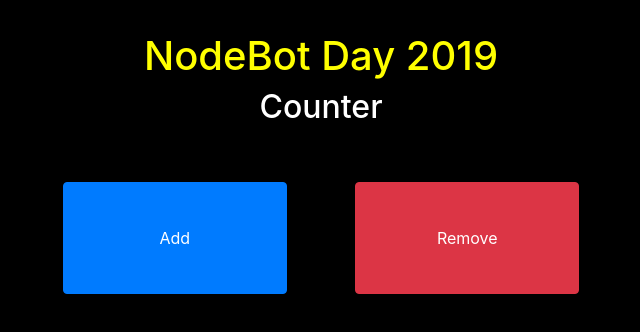
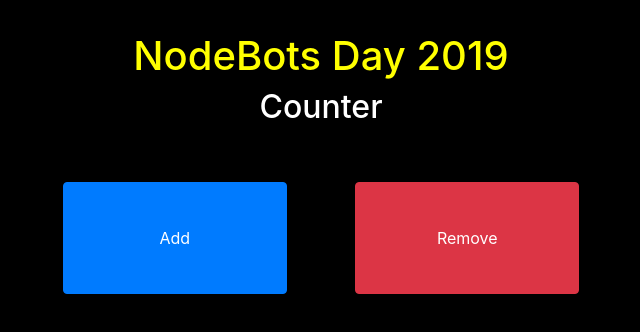
Before and after one commit to camilin87/nodebots-hackaton, a website: page frontend/index.html in a window 1280 px wide. Shown: the whole page, without its empty margins (319-959 px from the left). Drawn offline with nearby package versions, Linux system fonts and the light colour scheme.

Commit message:
update the title

```diff
--- a/frontend/index.html
+++ b/frontend/index.html
@@ -10,14 +10,14 @@
 
     <link rel="stylesheet" type="text/css" href="site.css">
 
-    <title>NodeBot Day 2019</title>
+    <title>NodeBots Day 2019</title>
   </head>
   <body>
 
 
 <div class="container">
 
-  <h1>NodeBot Day 2019 </h1>
+  <h1>NodeBots Day 2019 </h1>
 
   <h2>Counter</h2>
 
```
